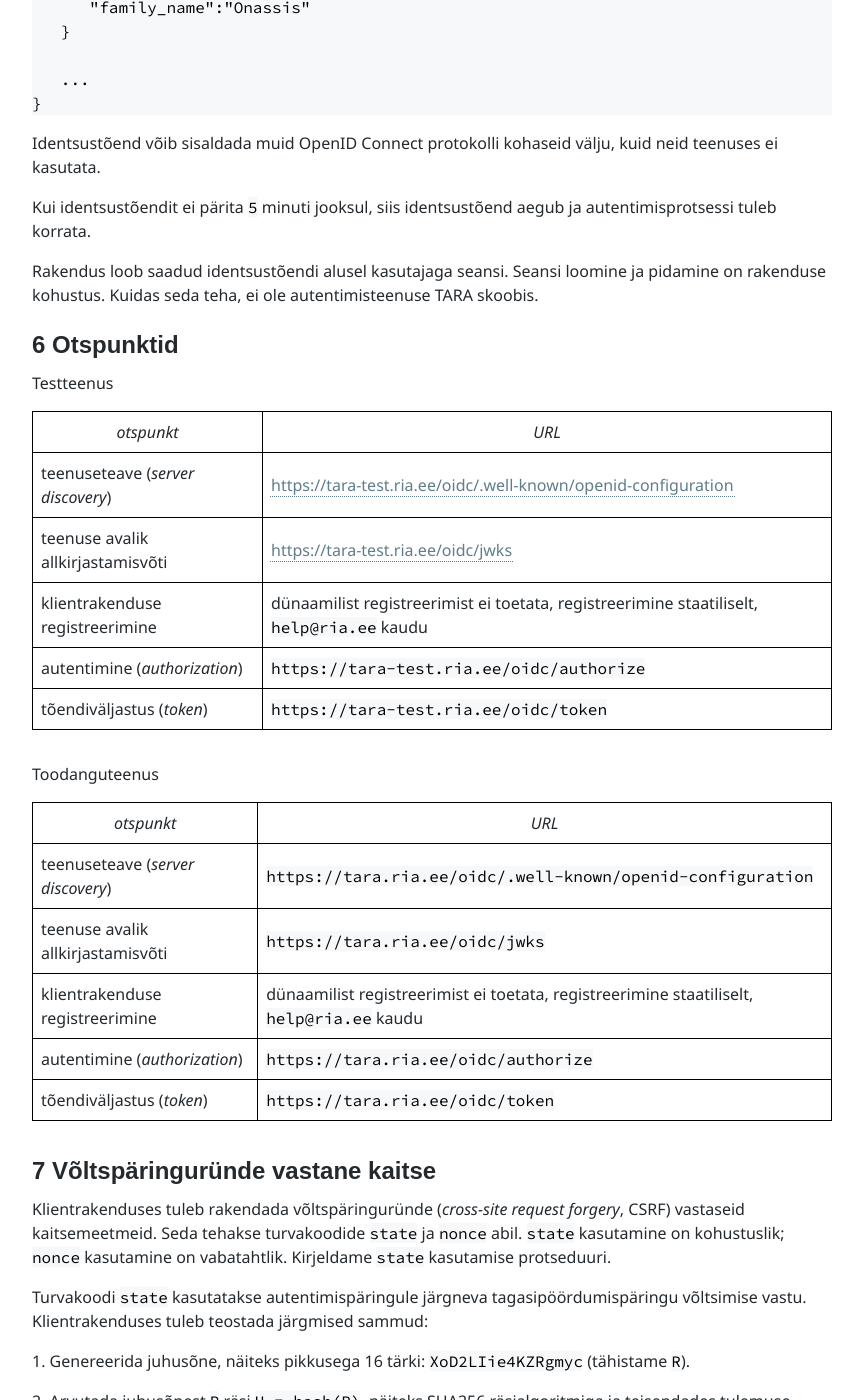
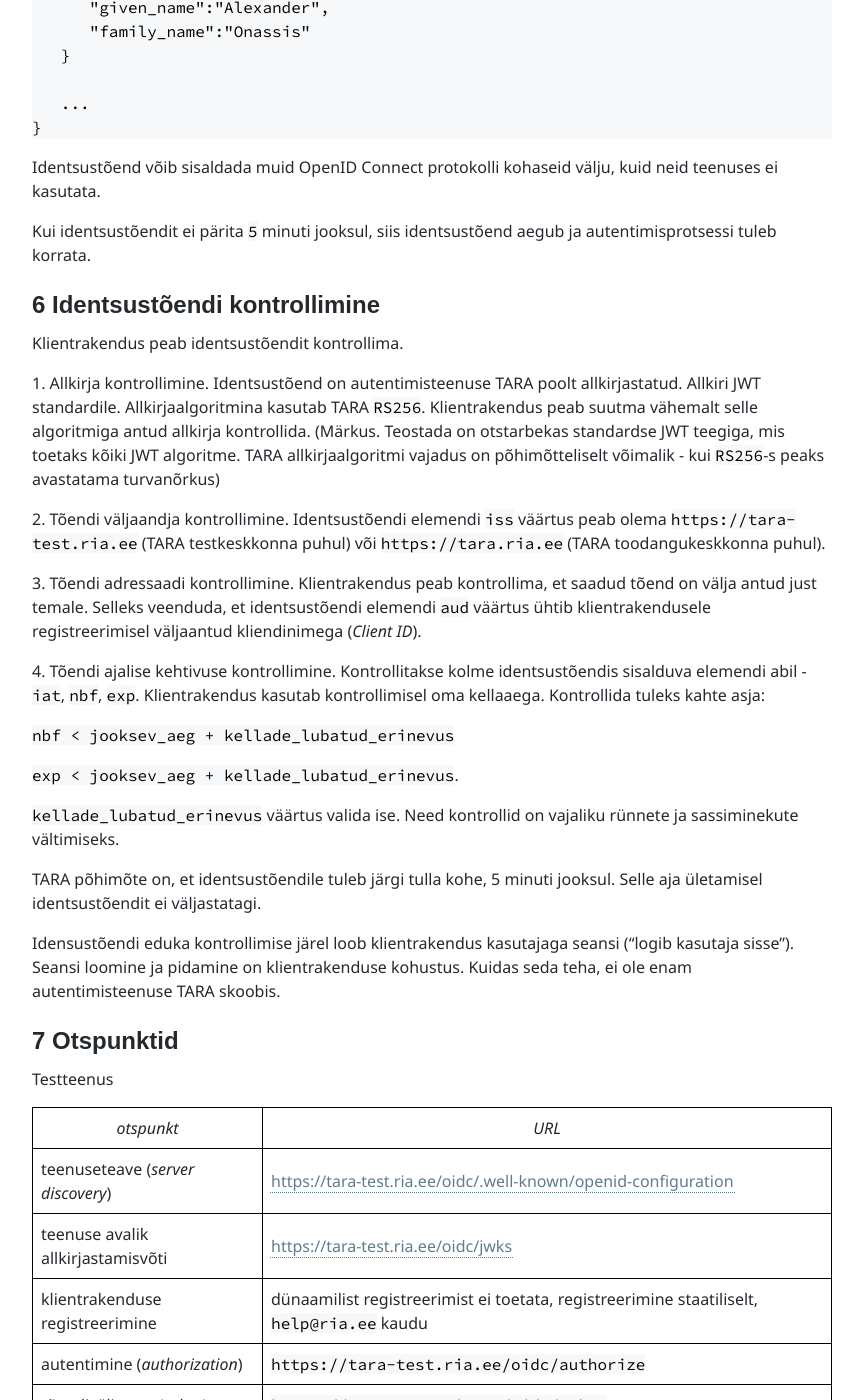
Before and after one commit to e-gov/TARA-Doku, a Jekyll site: the page built from TehnilineKirjeldus.md, in a window 1280 px wide and 1400 px high, scrolled down 12332 px. Shown: the whole window, without its empty margins (0-863 px from the left). Built offline with Jekyll 4.4.1, drawn with Linux system fonts in a browser that asks for light colours; some of the changed text lies outside the part shown.

Commit message:
Identsustõendi kontrollimine täpsemalt kirjeldatud

```diff
--- a/TehnilineKirjeldus.md
+++ b/TehnilineKirjeldus.md
@@ -307,9 +307,29 @@ Identsustõend võib sisaldada muid OpenID Connect protokolli kohaseid välju, k
 
 Kui identsustõendit ei pärita `5` minuti jooksul, siis identsustõend aegub ja autentimisprotsessi tuleb korrata.
 
-Rakendus loob saadud identsustõendi alusel kasutajaga seansi. Seansi loomine ja pidamine on rakenduse kohustus. Kuidas seda teha, ei ole autentimisteenuse TARA skoobis.
+## 6 Identsustõendi kontrollimine
 
-## 6 Otspunktid
+Klientrakendus peab identsustõendit kontrollima.
+
+1\. Allkirja kontrollimine. Identsustõend on autentimisteenuse TARA poolt allkirjastatud. Allkiri JWT standardile. Allkirjaalgoritmina kasutab TARA `RS256`. Klientrakendus peab suutma vähemalt selle algoritmiga antud allkirja kontrollida. (Märkus. Teostada on otstarbekas standardse JWT teegiga, mis toetaks kõiki JWT algoritme. TARA allkirjaalgoritmi vajadus on põhimõtteliselt võimalik - kui `RS256`-s peaks avastatama turvanõrkus)
+
+2\. Tõendi väljaandja kontrollimine. Identsustõendi elemendi `iss` väärtus peab olema `https://tara-test.ria.ee` (TARA testkeskkonna puhul) või `https://tara.ria.ee` (TARA toodangukeskkonna puhul).
+
+3\. Tõendi adressaadi kontrollimine. Klientrakendus peab kontrollima, et saadud tõend on välja antud just temale. Selleks veenduda, et identsustõendi elemendi `aud` väärtus ühtib klientrakendusele registreerimisel väljaantud kliendinimega (_Client ID_).
+
+4\. Tõendi ajalise kehtivuse kontrollimine. Kontrollitakse kolme identsustõendis sisalduva elemendi abil - `iat`, `nbf`, `exp`. Klientrakendus kasutab kontrollimisel oma kellaaega. Kontrollida tuleks kahte asja:
+
+`nbf < jooksev_aeg + kellade_lubatud_erinevus`
+
+`exp < jooksev_aeg + kellade_lubatud_erinevus`.
+
+`kellade_lubatud_erinevus` väärtus valida ise. Need kontrollid on vajaliku rünnete ja sassiminekute vältimiseks.
+
+TARA põhimõte on, et identsustõendile tuleb järgi tulla kohe, 5 minuti jooksul. Selle aja ületamisel identsustõendit ei väljastatagi.
+
+Idensustõendi eduka kontrollimise järel loob klientrakendus kasutajaga seansi ("logib kasutaja sisse"). Seansi loomine ja pidamine on klientrakenduse kohustus. Kuidas seda teha, ei ole enam autentimisteenuse TARA skoobis.
+
+## 7 Otspunktid
 
 Testteenus
 
@@ -409,7 +429,7 @@ RIA, rahuldades taotluse, väljastab asutusele klientrakenduse toodanguversiooni
 
 | Versioon, kuupäev | Muudatus |
 |-----------------|--------------|
-| 0.5, 16.04.2018   | Translitereerimise täpsustused; võltspäringu vastane kaitse üksikasjalikumalt kirjeldatud |
+| 0.5, 16.04.2018   | Translitereerimise täpsustused; võltspäringu vastane kaitse üksikasjalikumalt kirjeldatud; täpsemalt kirjeldatud identsustõendi kontrollimine |
 | 0.4, 30.01.2018   | Translitereerimise täiendused piiriülese autentimise korral (eIDAS) |
 | 0.3, 30.01.2018   | Lisatud piiriülene autentimine (eIDAS) |
 | 0.2, 28.11.2017   | Lisatud ID-kaardiga autentimine |
```
Also changed, not shown: other parts of TehnilineKirjeldus.md (+5 -5 lines).
